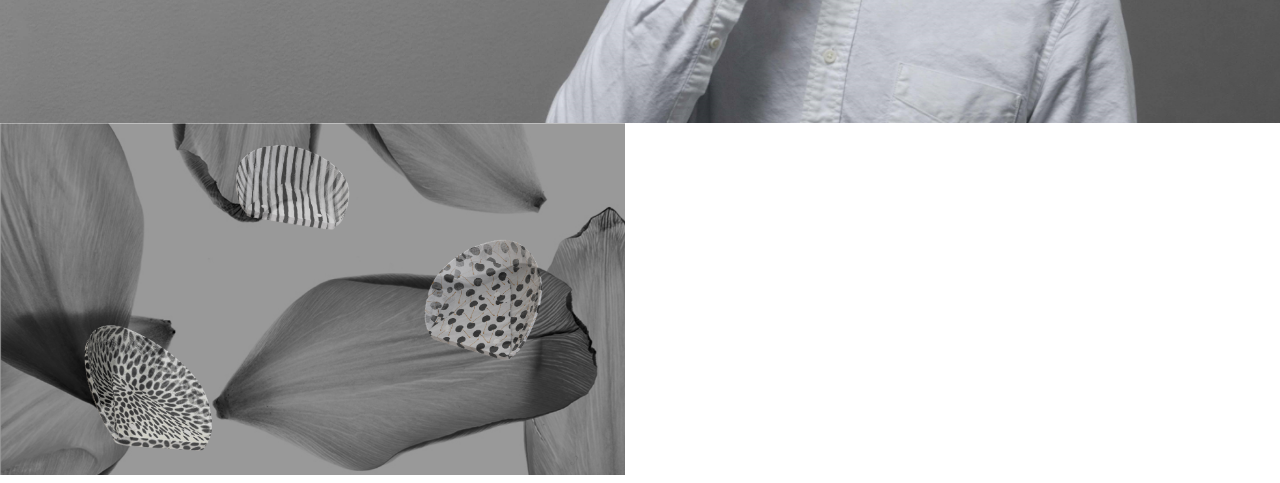
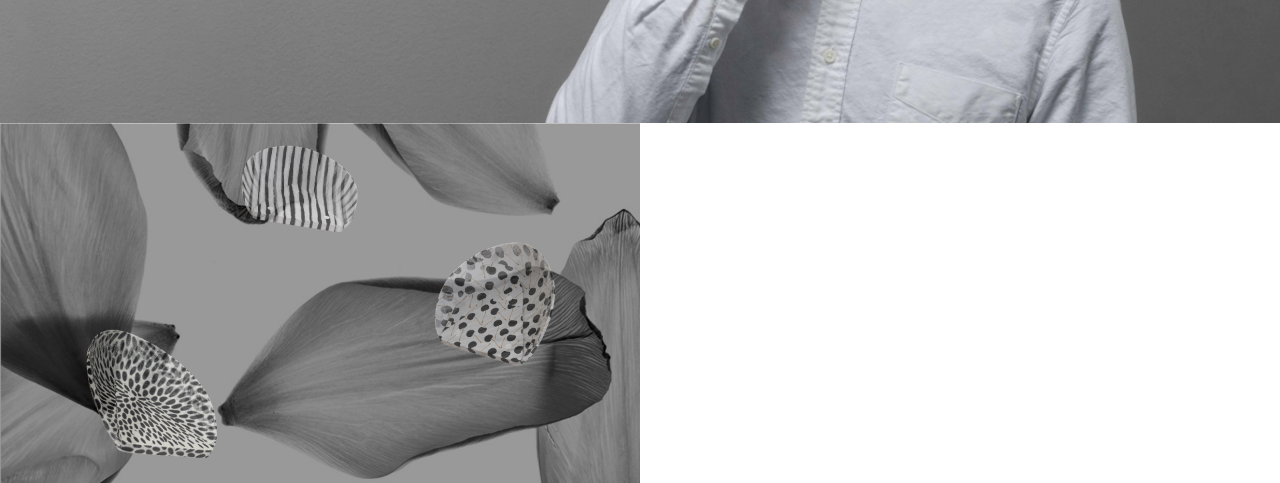
Before and after one commit to rankuang/rankuang.github.io, a plain HTML site: page index.html in a window 1280 px wide. Shown: the part 597-1080 px from the top of the page. Drawn offline with nearby package versions, Linux system fonts and the light colour scheme.

Commit message:
fixed the gutter issue

```diff
--- a/assets/css/style.css
+++ b/assets/css/style.css
@@ -88,7 +88,3 @@
 .imgWrap:hover .overlay-black{
     opacity: 1;
 }
-
-.col-xs-12 .imgWrap {
-    opacity: 1;
-}
--- a/index.html
+++ b/index.html
@@ -42,6 +42,7 @@
   </div>
 
   <div class="container-fluid no-gutter">
+    <div class="row no-gutter">
       <div class="col-xs-12 no-gutter">
         <img class="img-resize" src="assets/images/ran.jpg">
         <p class="heading cover-heading" style="left: 10vw">ran-kuang.design</p>
@@ -49,9 +50,10 @@
         <p class="content" id="frontpage" style="top: 23vw">ready to get into my brain?</p>
         <p class="heading cover-heading" style="left: 10vw; top: 25vw; font-size: 15vw">;-D</p>
       </div>
+    </div>
 
-    <div class="row">
-      <div class="col-xs-12 col-sm-6">
+    <div class="row no-gutter">
+      <div class="col-xs-12 col-sm-6 no-gutter">
         <a href="assets/product/product.html">
           <div class="imgWrap">
             <img src="assets/images/zkflora.jpg" class="image" width="100%">
```
Lines whose indentation alone changed are shown as unchanged.
